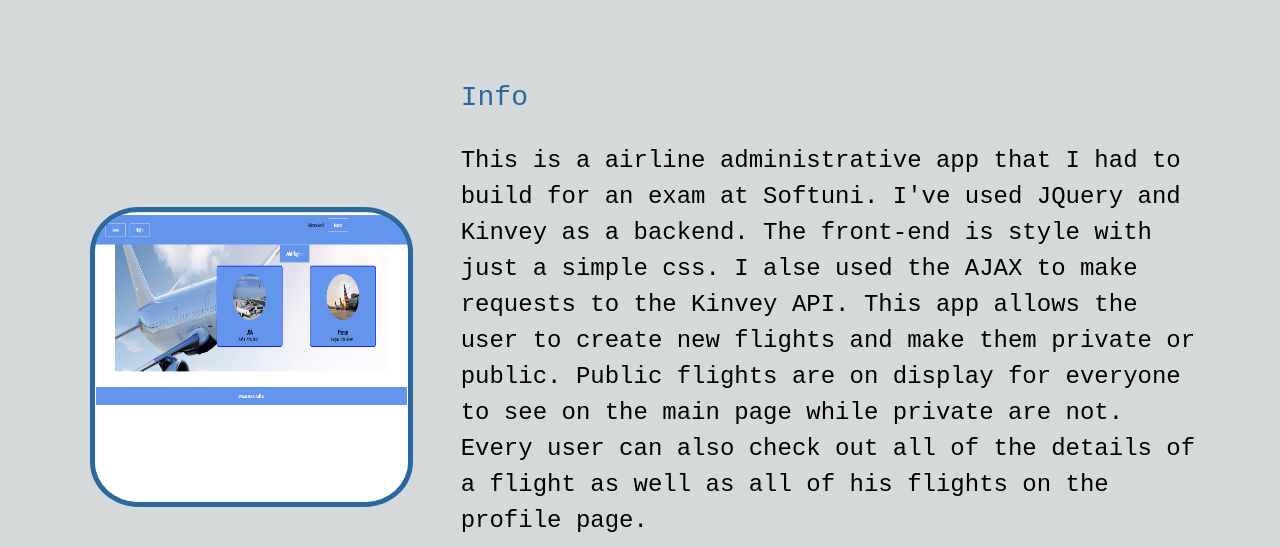
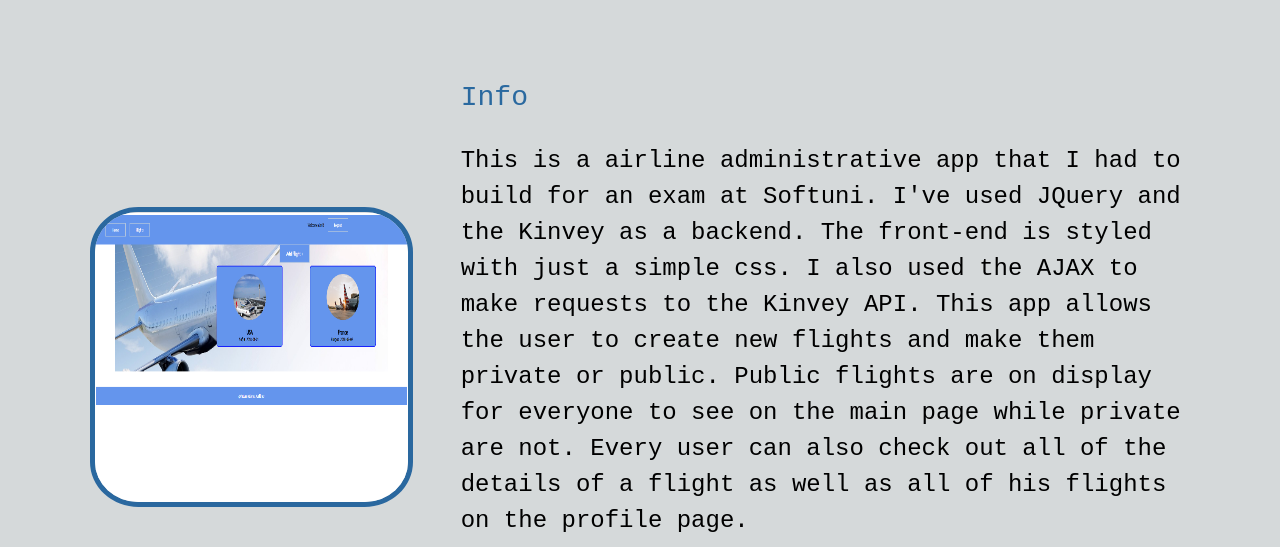
Before and after one commit to DanielGL95/My-Portfolio, a website: page dist/aboutFlight.html in a window 1280 px wide. Shown: the part 405-952 px from the top of the page. Drawn offline with Linux system fonts and the light colour scheme.

Commit message:
typo corection done

```diff
--- a/dist/aboutFlight.html
+++ b/dist/aboutFlight.html
@@ -59,8 +59,8 @@
 
             <div class="bio">
                 <h3 class="text-secondary">Info</h3>
-                <p>This is a airline administrative app that I had to build for an exam at Softuni. I've used JQuery and Kinvey as a backend.
-                    The front-end is style with just a simple css. I alse used the AJAX to make requests to the Kinvey API. This app allows the user to create new flights and
+                <p>This is a airline administrative app that I had to build for an exam at Softuni. I've used JQuery and the Kinvey as a backend.
+                    The front-end is styled with just a simple css. I also used the AJAX to make requests to the Kinvey API. This app allows the user to create new flights and
                     make them private or public. Public flights are on display for everyone to see on the main page while private are not. Every user can also check out all of the details of a flight as well as all of his
                     flights on the profile page.
                     <h5 class="text-secondary">Build With: JQuery Kinvey HTML CSS Javascript & AJAX </h5>
```
Also changed, not shown: dist/aboutGame.html (+1 -1 lines).
